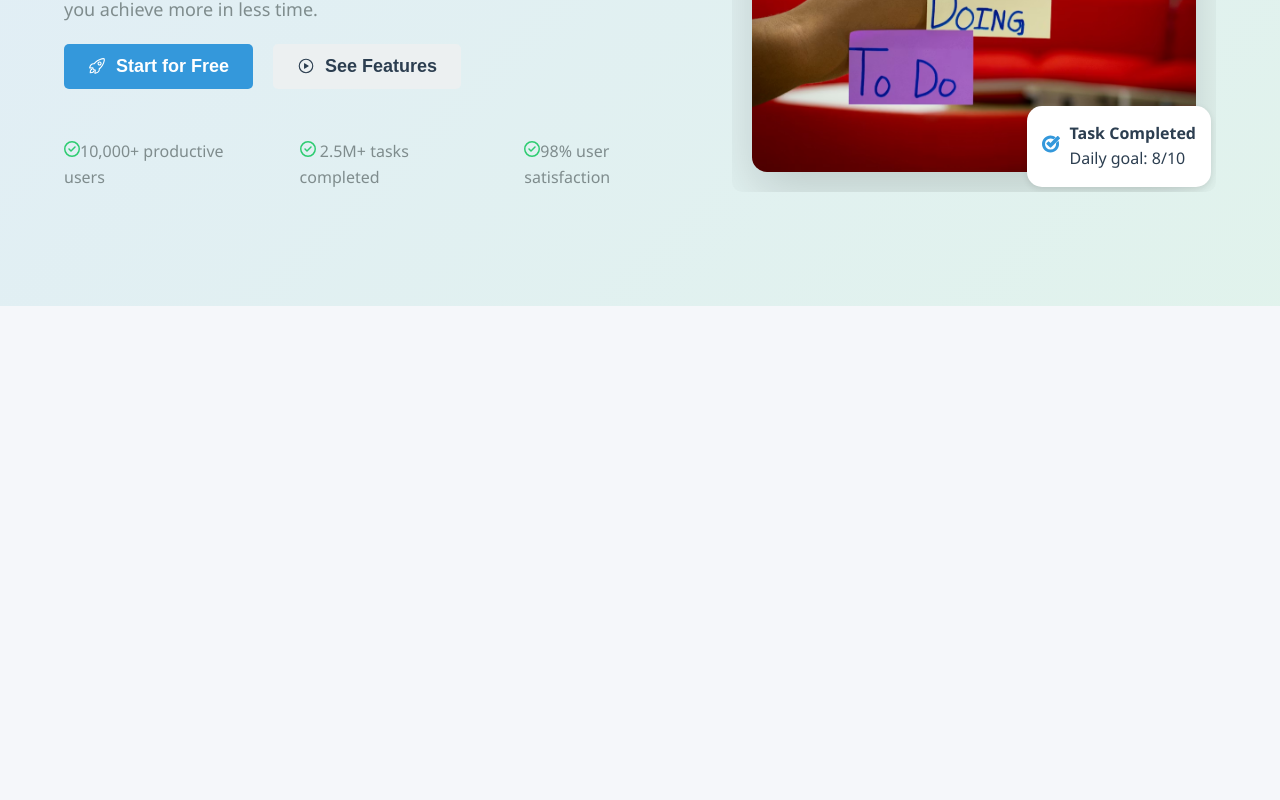
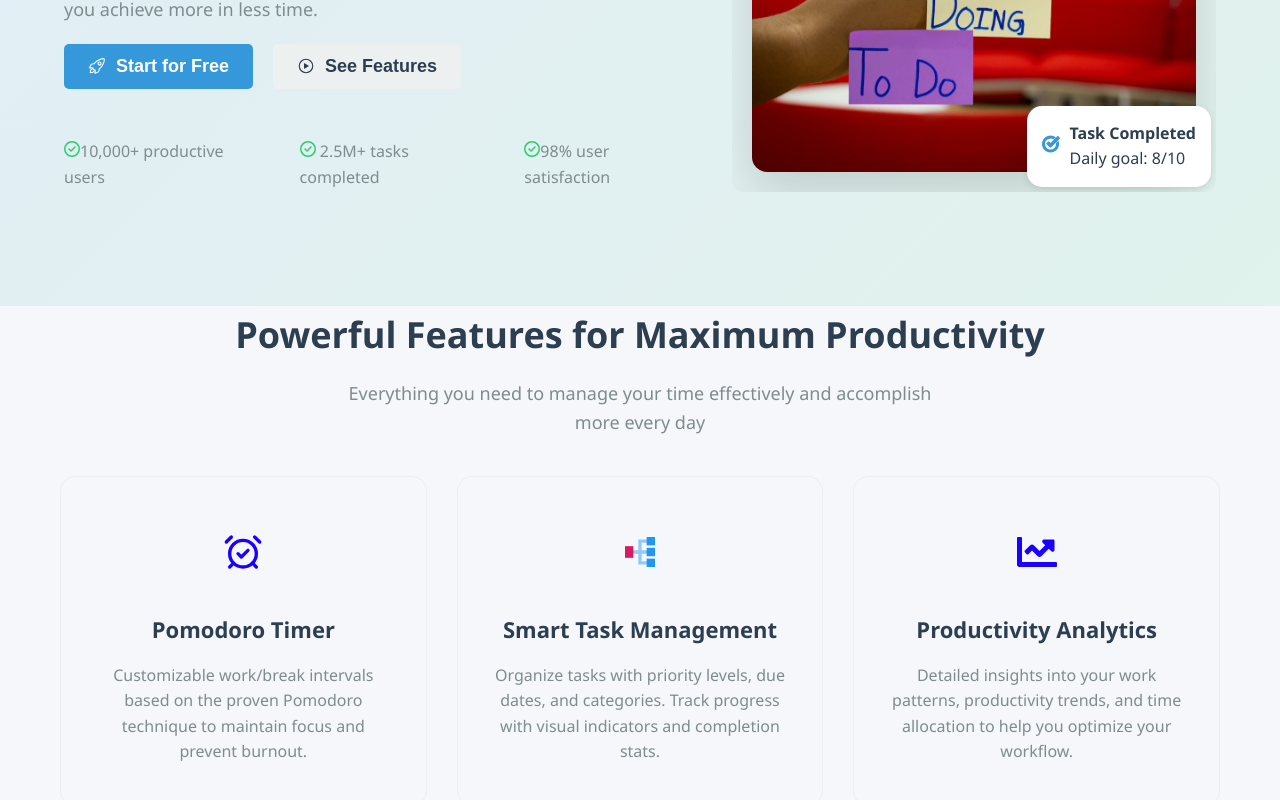
Before and after one commit to MichelMUNEZERO/Personal-Management-System, a React (Vite) app: page / in a window 1280 px wide. Shown: the part 388-1188 px from the top of the page. Before the commit the page ends 800 px from the top, so only its background shows below. Built offline with nearby package versions, Linux system fonts and the light colour scheme.

Commit message:
Add the full features files

```diff
--- a/src/components/Features.css
+++ b/src/components/Features.css
@@ -0,0 +1,67 @@
+.features {
+  padding: 100px 0;
+  background-color: white;
+}
+.container-features {
+  max-width: 1200px;
+  margin: 0 auto;
+  padding: 0 20px;
+}
+.section-title {
+  text-align: center;
+  margin-bottom: 40px;
+}
+.section-title h2 {
+  font-size: 36px;
+  color: var(--dark);
+  margin-bottom: 15px;
+}
+.section-title p {
+  font-size: 18px;
+  color: var(--gray);
+  max-width: 600px;
+  margin: 0 auto;
+}
+.features-grid {
+  display: grid;
+  grid-template-columns: repeat(auto-fit, minmax(300px, 1fr));
+  gap: 30px;
+}
+.feature-card {
+  background-color: var(--light);
+  padding: 40px 30px;
+  border-radius: 15px;
+  text-align: center;
+  transition: transform 0.3s, box-shadow 0.3s;
+  border: 1px solid var(--light-gray);
+}
+.feature-card:hover {
+  transform: translateY(-10px);
+  box-shadow: 0 15px 30px rgba(0, 0, 0, 0.1);
+}
+.feature-icon {
+  width: 70px;
+  height: 70px;
+  border-radius: 15px;
+  display: flex;
+  align-items: center;
+  justify-content: center;
+  margin: 0 auto 25px;
+  font-size: 28px;
+  color: rgb(25, 0, 255);
+}
+
+.feature-card h3 {
+  font-size: 22px;
+  margin-bottom: 15px;
+  color: var(--dark);
+}
+.feature-card p {
+  font-size: 16px;
+  color: var(--gray);
+}
+@media (max-width: 600px) {
+  .features-grid {
+    grid-template-columns: 1fr;
+  }
+}
--- a/src/components/Features.jsx
+++ b/src/components/Features.jsx
@@ -1,6 +1,56 @@
 import React from "react";
 import "./Features.css";
+import { LuAlarmClockCheck } from "react-icons/lu";
+import { FcParallelTasks } from "react-icons/fc";
+import { FaChartLine } from "react-icons/fa";
 
 export default function Features() {
-  return <div></div>;
+  return (
+    <section id="features">
+      <div class="container">
+        <div class="section-title">
+          <h2>Powerful Features for Maximum Productivity</h2>
+          <p>
+            Everything you need to manage your time effectively and accomplish
+            more every day
+          </p>
+        </div>
+
+        <div class="features-grid">
+          <div class="feature-card">
+            <div class="feature-icon">
+              <LuAlarmClockCheck size={40} />
+            </div>
+            <h3>Pomodoro Timer</h3>
+            <p>
+              Customizable work/break intervals based on the proven Pomodoro
+              technique to maintain focus and prevent burnout.
+            </p>
+          </div>
+
+          <div class="feature-card">
+            <div class="feature-icon">
+              <FcParallelTasks size={40} />
+            </div>
+            <h3>Smart Task Management</h3>
+            <p>
+              Organize tasks with priority levels, due dates, and categories.
+              Track progress with visual indicators and completion stats.
+            </p>
+          </div>
+
+          <div class="feature-card">
+            <div class="feature-icon">
+              <FaChartLine size={40} />
+            </div>
+            <h3>Productivity Analytics</h3>
+            <p>
+              Detailed insights into your work patterns, productivity trends,
+              and time allocation to help you optimize your workflow.
+            </p>
+          </div>
+        </div>
+      </div>
+    </section>
+  );
 }
```
